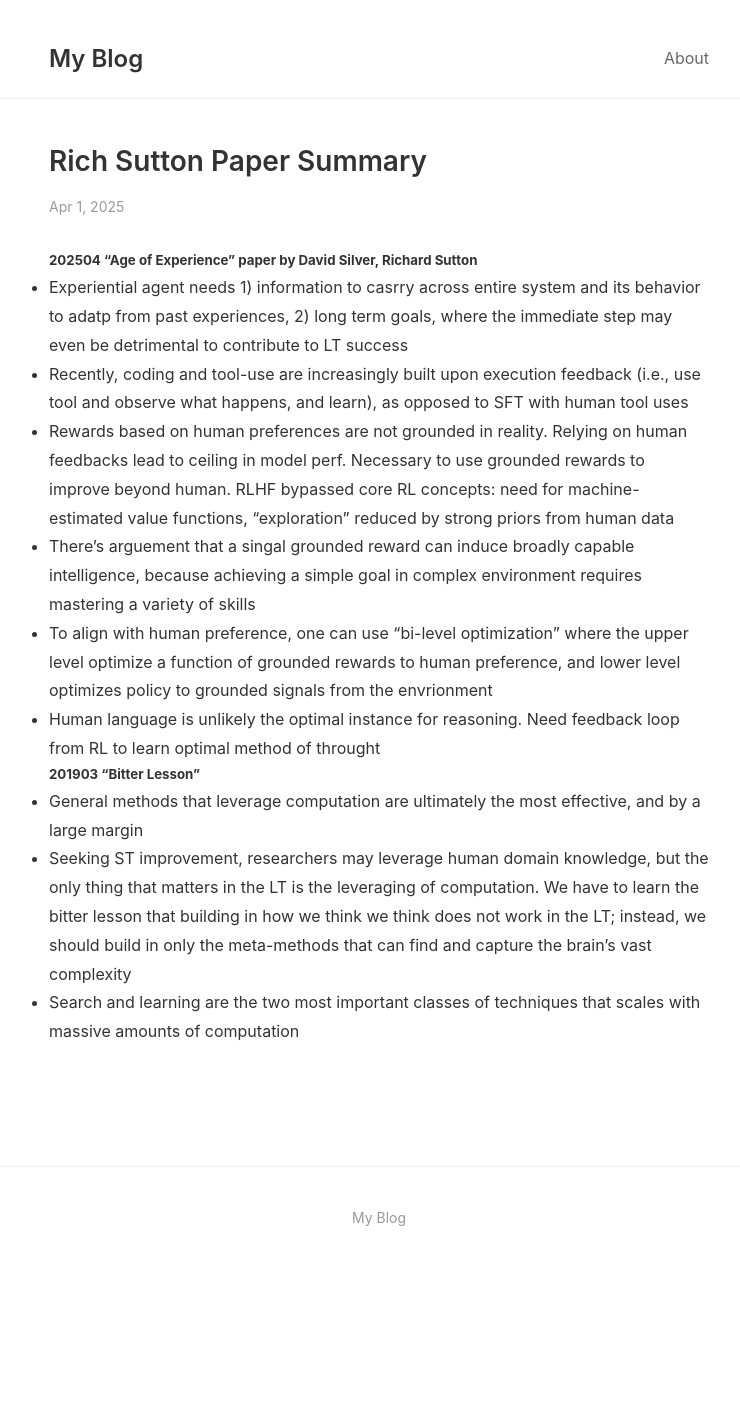
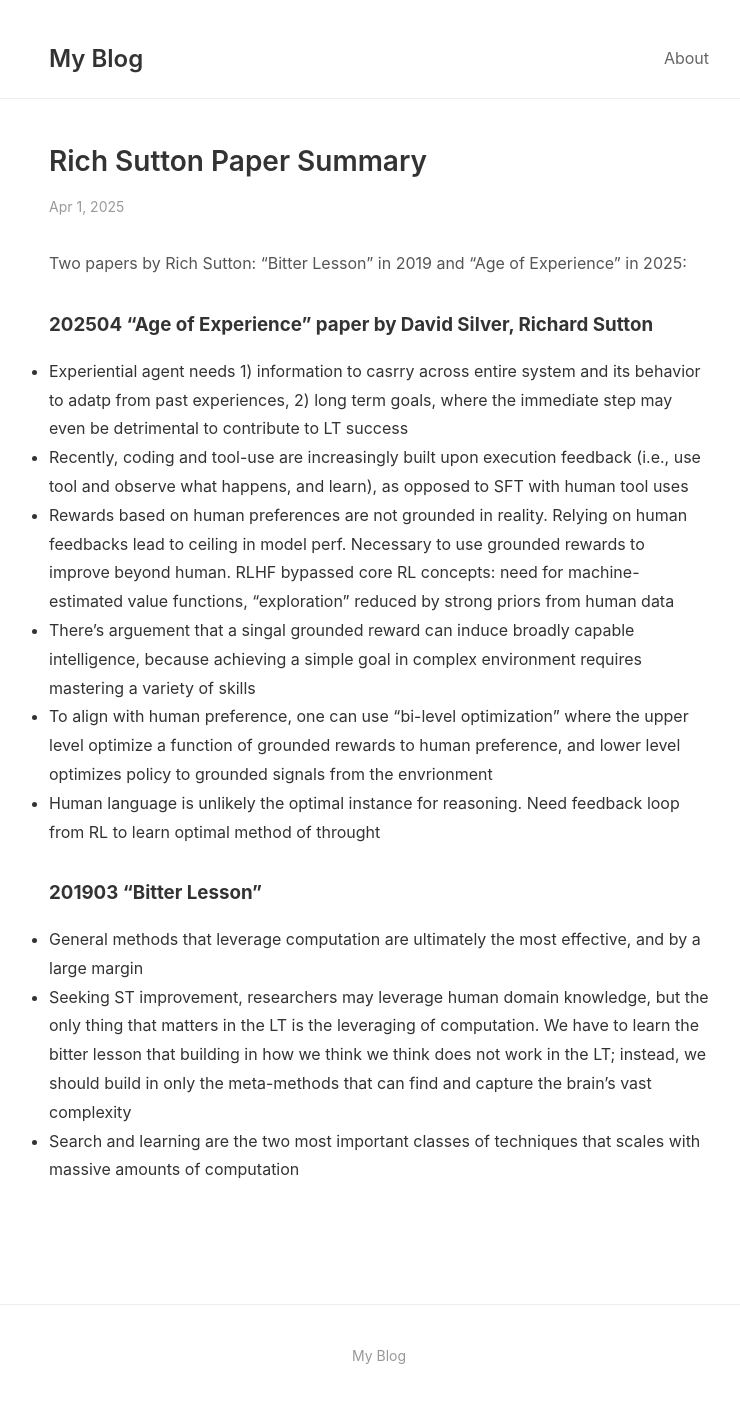
Before and after one commit to jameslilac/jameslilac.github.io, a Jekyll site: the page built from _posts/2025-04-01-Rich Sutton Paper Summary.md, in a window 1280 px wide. Shown: the whole page, without its empty margins (261-1001 px from the left). Built offline with Jekyll 4.4.1, drawn with Linux system fonts in a browser that asks for light colours; before the commit the page ends 1269 px from its top, so only the background shows below that.

Commit message:
Update 2025-04-01-Rich Sutton Paper Summary.md

```diff
--- a/_posts/2025-04-01-Rich Sutton Paper Summary.md
+++ b/_posts/2025-04-01-Rich Sutton Paper Summary.md
@@ -4,7 +4,10 @@ title: "Rich Sutton Paper Summary"
 date: 2025-04-01
 ---
 
-##### 202504 "Age of Experience" paper by David Silver, Richard Sutton
+Two papers by Rich Sutton: "Bitter Lesson" in 2019 and "Age of Experience" in 2025:
+
+### 202504 "Age of Experience" paper by David Silver, Richard Sutton
+
 - Experiential agent needs 1) information to casrry across entire system and its behavior to adatp from past experiences, 2) long term goals, where the immediate step may even be detrimental to contribute to LT success
 - Recently, coding and tool-use are increasingly built upon execution feedback (i.e., use tool and observe what happens, and learn), as opposed to SFT with human tool uses
 - Rewards based on human preferences are not grounded in reality. Relying on human feedbacks lead to ceiling in model perf. Necessary to use grounded rewards to improve beyond human. RLHF bypassed core RL concepts: need for machine-estimated value functions, "exploration" reduced by strong priors from human data
@@ -13,7 +16,9 @@ date: 2025-04-01
 - Human language is unlikely the optimal instance for reasoning. Need feedback loop from RL to learn optimal method of throught
 <br>
 
-##### 201903 "Bitter Lesson"
+
+### 201903 "Bitter Lesson"
+
 - General methods that leverage computation are ultimately the most effective, and by a large margin
 - Seeking ST improvement, researchers may leverage human domain knowledge, but the only thing that matters in the LT is the leveraging of computation. We have to learn the bitter lesson that building in how we think we think does not work in the LT; instead, we should build in only the meta-methods that can find and capture the brain's vast complexity
 - Search and learning are the two most important classes of techniques that scales with massive amounts of computation
```
